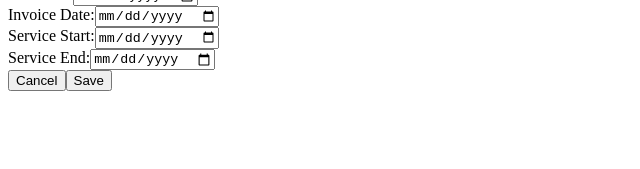
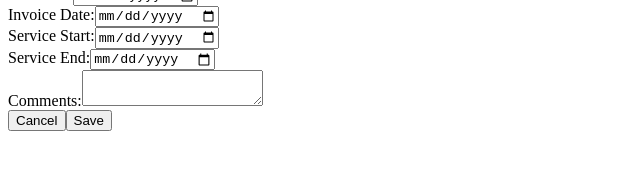
Before and after one commit to grglucastr/home-inc, a React (Create React App) app: page /expense in a window 1280 px wide. Shown: the part 251-420 px from the top of the page, without its empty margins (0-640 px from the left). Built offline with nearby package versions, Linux system fonts and the light colour scheme; no server answers.

Commit message:
Add new field, "title",  to the Form

```diff
--- a/src/components/Form.js
+++ b/src/components/Form.js
@@ -1,10 +1,13 @@
 import React from "react";
+import { withRouter } from "react-router-dom";
+
 import expenseTypeService from "../services/expenseTypeService";
 import expenseService from "../services/expenseService";
 
-export default function Form() {
+export default withRouter(function Form({ history }) {
   const [expenseTypes, setExpenseTypes] = React.useState([]);
   const [expense, setExpense] = React.useState({
+    title: "",
     description: "",
     expenseType: { id: "" },
     cost: "",
@@ -24,7 +27,10 @@ export default function Form() {
     console.log("expense", expense);
     expenseService
       .save(expense)
-      .then(response => console.log("response", response))
+      .then(response => {
+        window.alert("Saved!");
+        history.push("/");
+      })
       .catch(err => console.error("Error on save", err));
   };
 
@@ -32,18 +38,19 @@ export default function Form() {
     <div>
       <form onSubmit={submitForm}>
         <div>
-          <label htmlFor="description">Description:</label>
+          <label htmlFor="title">Description:</label>
           <input
             type="text"
-            id="description"
-            name="description"
+            id="title"
+            name="title"
             placeholder="Conta de Luz"
-            value={expense.description}
+            value={expense.title}
             onChange={evt =>
-              setExpense({ ...expense, description: evt.target.value })
+              setExpense({ ...expense, title: evt.target.value })
             }
           />
         </div>
+
         <div>
           <label htmlFor="type">Type:</label>
           <select
@@ -126,10 +133,22 @@ export default function Form() {
           />
         </div>
         <div>
+          <label htmlFor="description">Comments:</label>
+          <textarea
+            type="text"
+            id="description"
+            name="description"
+            value={expense.description}
+            onChange={evt =>
+              setExpense({ ...expense, description: evt.target.value })
+            }
+          ></textarea>
+        </div>
+        <div>
           <button type="button">Cancel</button>
           <button type="submit">Save</button>
         </div>
       </form>
     </div>
   );
-}
+});
```
